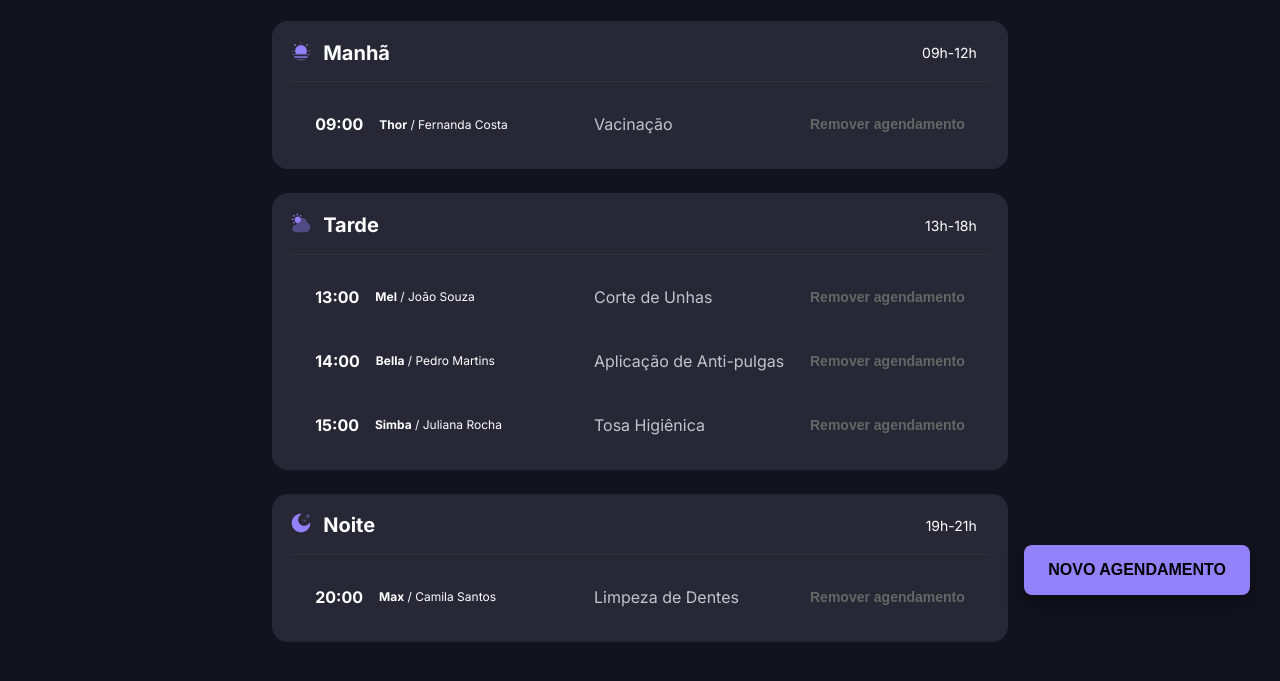
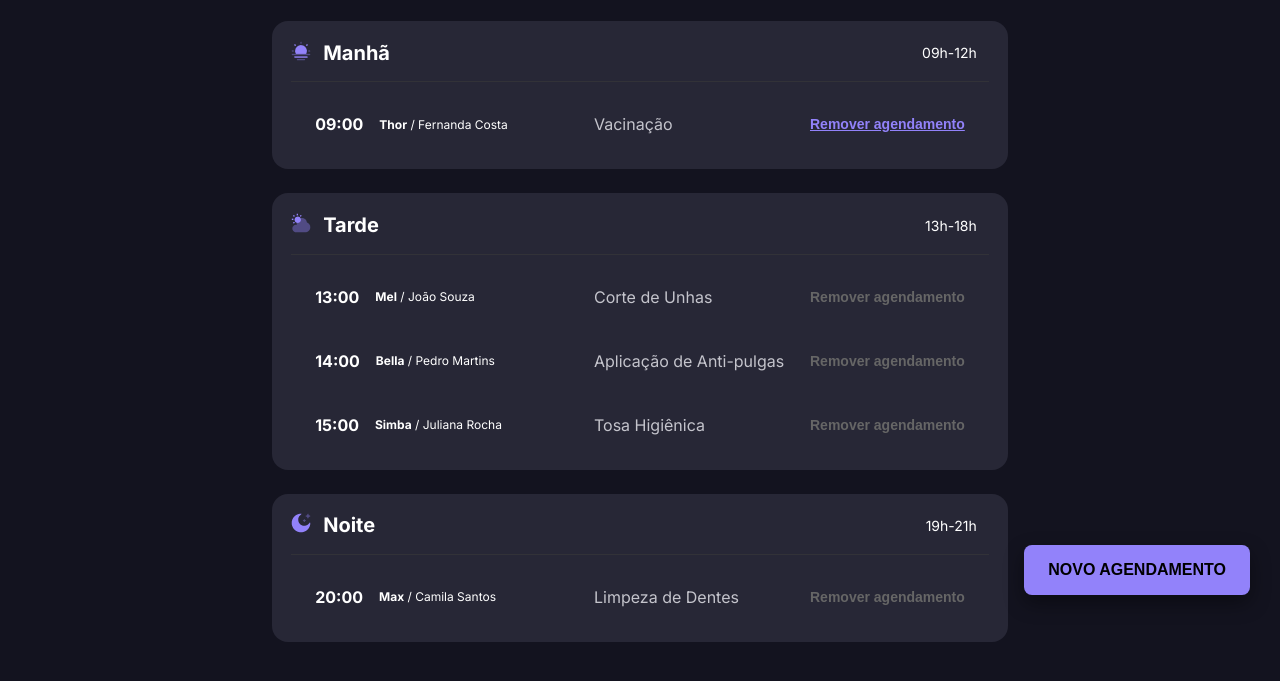
Before and after one commit to camilasena-a/formacao-fullstack-rocketseat, a website built with webpack: page modulo-4/desafios/mundoPet-5/index.html in a window 1280 px wide. In both pictures the pointer is over the button 887 px from the left and 299 px from the top of the page. Shown: the part 175-856 px from the top of the page. Built offline with nearby package versions, Linux system fonts and the light colour scheme.

Commit message:
Adiciona estilo de hover para o botão de remoção no CSS

```diff
--- a/modulo-4/desafios/mundoPet-5/src/styles/style.css
+++ b/modulo-4/desafios/mundoPet-5/src/styles/style.css
@@ -137,6 +137,11 @@ main {
   font-weight: bold;
   cursor: pointer;
   font-size: 14px;
+}
+
+.remove-btn:hover {
+  color: var(--content-brand);
+  text-decoration: underline;
 }
 
 footer {
```
